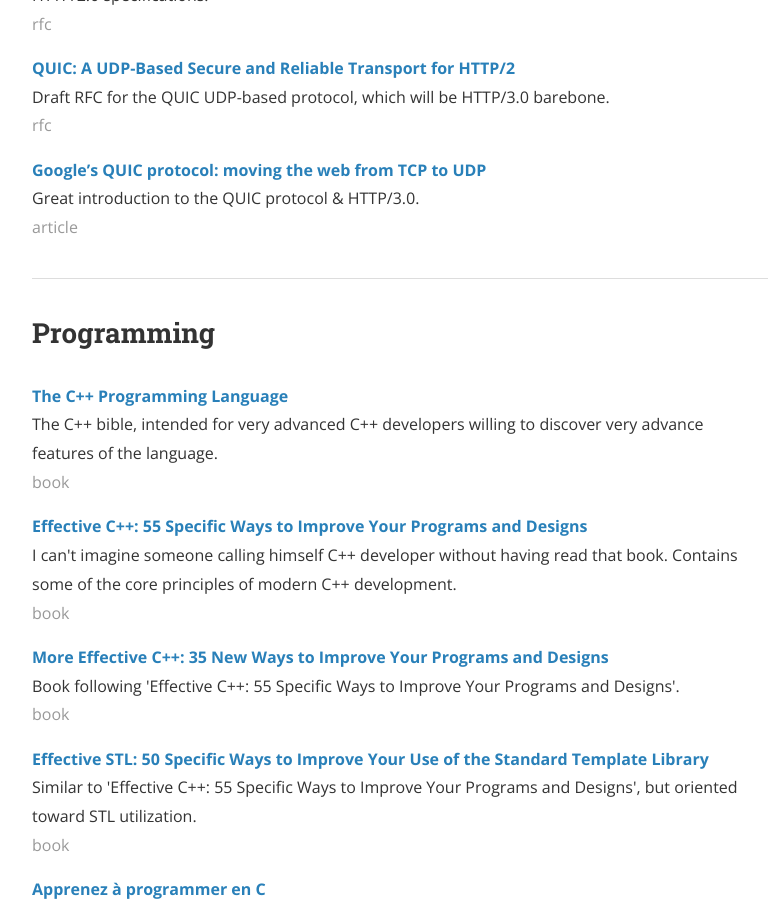
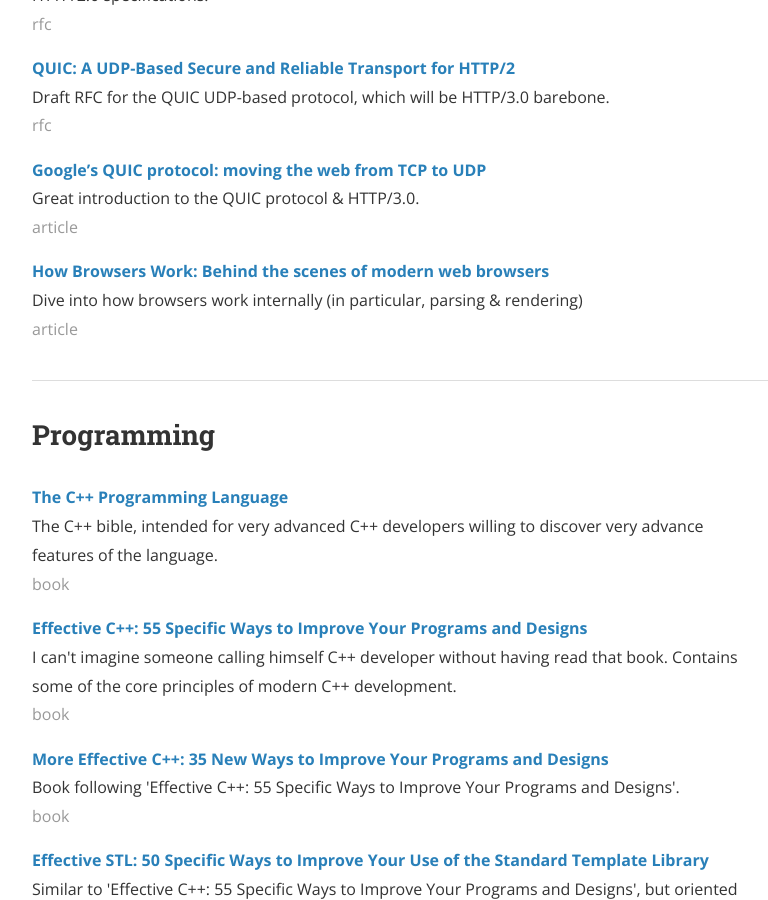
Before and after one commit to Cylix/cylix.github.io, a Jekyll site: the page built from resources.html, in a window 1280 px wide and 900 px high, scrolled down 1973 px. Shown: the whole window, without its empty margins (240-1008 px from the left). Built offline with Jekyll 4.4.1, drawn with Linux system fonts in a browser that asks for light colours; nearby versions of some CDN libraries.

Commit message:
Update resources.yml

```diff
--- a/_data/resources.yml
+++ b/_data/resources.yml
@@ -75,6 +75,11 @@
       type: article
       link: "https://ma.ttias.be/googles-quic-protocol-moving-web-tcp-udp/"
       description: "Great introduction to the QUIC protocol & HTTP/3.0."
+
+    - name: "How Browsers Work: Behind the scenes of modern web browsers"
+      type: article
+      link: "https://www.html5rocks.com/en/tutorials/internals/howbrowserswork/"
+      description: "Dive into how browsers work internally (in particular, parsing & rendering)"
 
 - title: Programming
   items:
```
